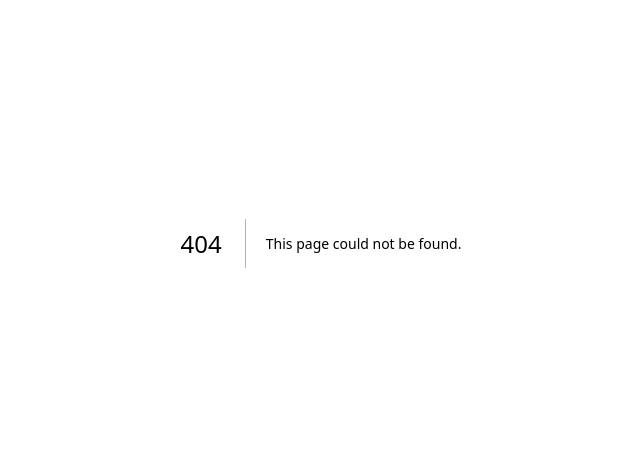
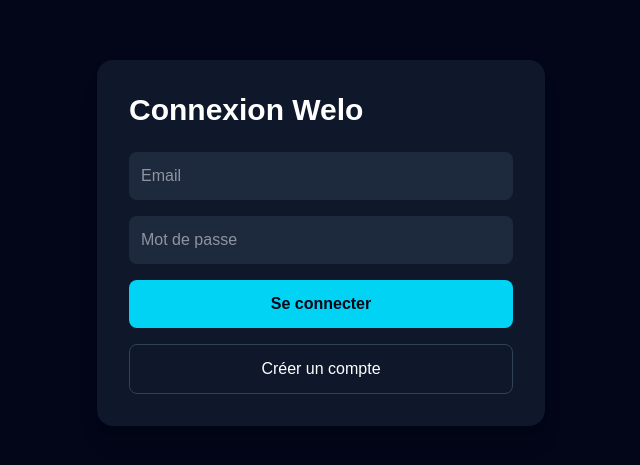
Before and after one commit to greggustave-ux/saas-maintenance-cafe, a Next.js app: page /login in a window 1280 px wide. Before the commit this address had no page. Shown: the part 157-622 px from the top of the page, without its empty margins (319-959 px from the left). Built offline with nearby package versions, Linux system fonts and the light colour scheme; no server answers.

Commit message:
Add authentication login and signup page

```diff
--- a/app/dashboard/page.tsx
+++ b/app/dashboard/page.tsx
@@ -0,0 +1,10 @@
+export default function DashboardPage() {
+    return (
+        <main className="min-h-screen bg-slate-100 p-8">
+            <h1 className="text-3xl font-bold">Dashboard Welo</h1>
+            <p className="mt-2 text-slate-600">
+                Tableau de bord principal de la plateforme.
+            </p>
+        </main>
+    );
+}
--- /dev/null
+++ b/app/login/page.tsx
@@ -0,0 +1,91 @@
+"use client";
+
+import { useState } from "react";
+import { supabase } from "@/src/lib/supabase-clients";
+
+export default function LoginPage() {
+    const [email, setEmail] = useState("");
+    const [password, setPassword] = useState("");
+    const [message, setMessage] = useState("");
+
+    async function handleLogin(e: React.FormEvent) {
+        e.preventDefault();
+
+        const { error } = await supabase.auth.signInWithPassword({
+            email,
+            password,
+        });
+
+        if (error) {
+            setMessage(error.message);
+            return;
+        }
+
+        setMessage("Connexion réussie.");
+    }
+
+    async function handleSignup() {
+        const { error } = await supabase.auth.signUp({
+            email,
+            password,
+        });
+
+        if (error) {
+            setMessage(error.message);
+            return;
+        }
+
+        setMessage("Compte créé.");
+    }
+
+    return (
+        <main className="flex min-h-screen items-center justify-center bg-slate-950 text-white">
+            <div className="w-full max-w-md rounded-2xl bg-slate-900 p-8 shadow-xl">
+                <h1 className="mb-6 text-3xl font-bold">
+                    Connexion Welo
+                </h1>
+
+                <form
+                    onSubmit={handleLogin}
+                    className="space-y-4"
+                >
+                    <input
+                        type="email"
+                        placeholder="Email"
+                        className="w-full rounded-lg bg-slate-800 p-3"
+                        value={email}
+                        onChange={(e) => setEmail(e.target.value)}
+                    />
+
+                    <input
+                        type="password"
+                        placeholder="Mot de passe"
+                        className="w-full rounded-lg bg-slate-800 p-3"
+                        value={password}
+                        onChange={(e) => setPassword(e.target.value)}
+                    />
+
+                    <button
+                        type="submit"
+                        className="w-full rounded-lg bg-cyan-400 p-3 font-bold text-slate-950"
+                    >
+                        Se connecter
+                    </button>
+                </form>
+
+                <button
+                    onClick={handleSignup}
+                    className="mt-4 w-full rounded-lg border border-slate-700 p-3"
+                >
+                    Créer un compte
+                </button>
+
+                {message && (
+                    <p className="mt-4 text-sm text-slate-300">
+                        {message}
+                    </p>
+                )}
+            </div>
+        </main>
+    );
+}
--- a/package.json
+++ b/package.json
@@ -9,6 +9,7 @@
     "lint": "eslint"
   },
   "dependencies": {
+    "@supabase/ssr": "^0.10.3",
     "@supabase/supabase-js": "^2.106.1",
     "next": "16.2.6",
     "react": "19.2.4",
--- /dev/null
+++ b/src/lib/supabase-clients.ts
@@ -0,0 +1,6 @@
+import { createClient } from "@supabase/supabase-js";
+
+export const supabase = createClient(
+    process.env.NEXT_PUBLIC_SUPABASE_URL!,
+    process.env.NEXT_PUBLIC_SUPABASE_ANON_KEY!
+);
```
Also changed, not shown: 1 other file (tests, documents, lock files or other folders).
